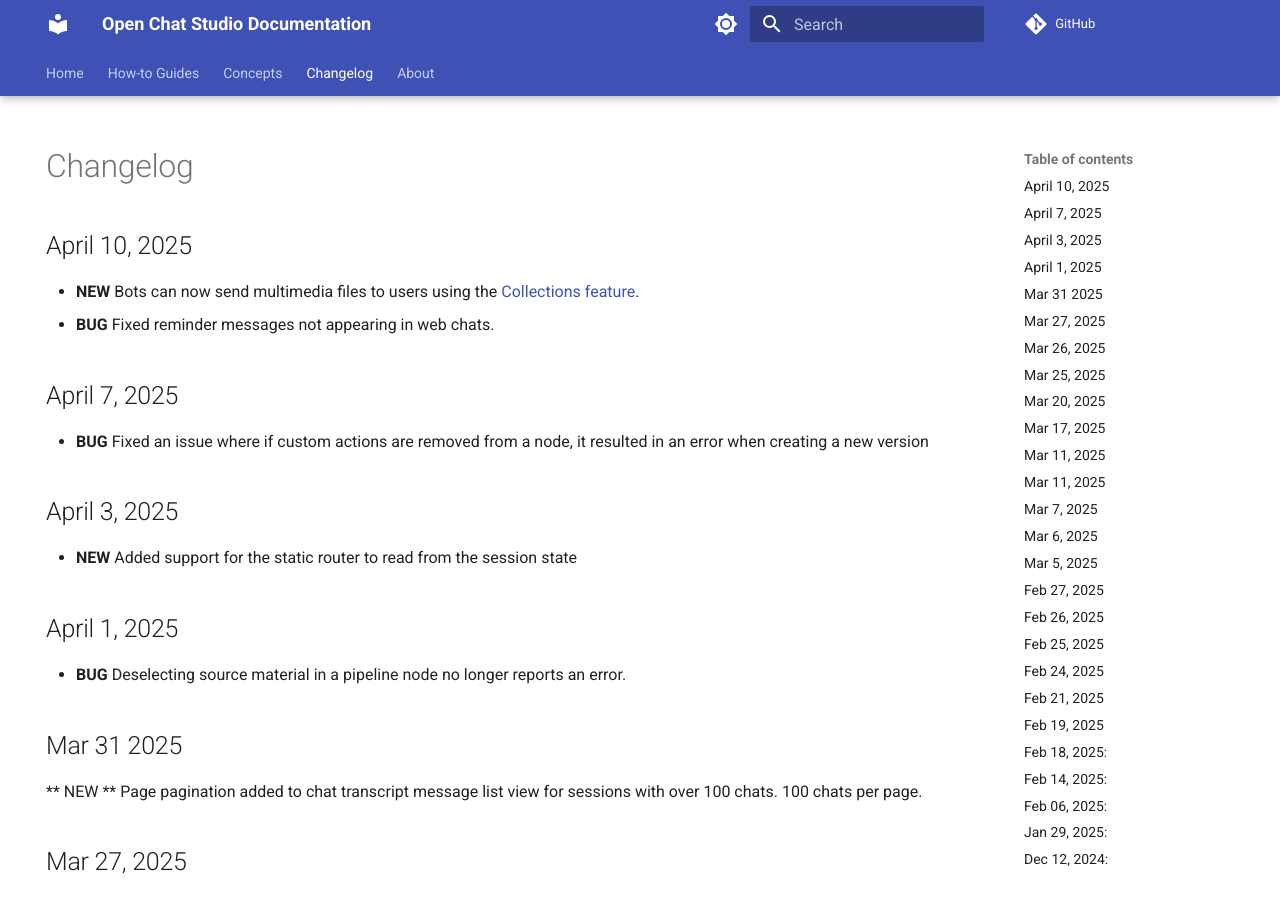
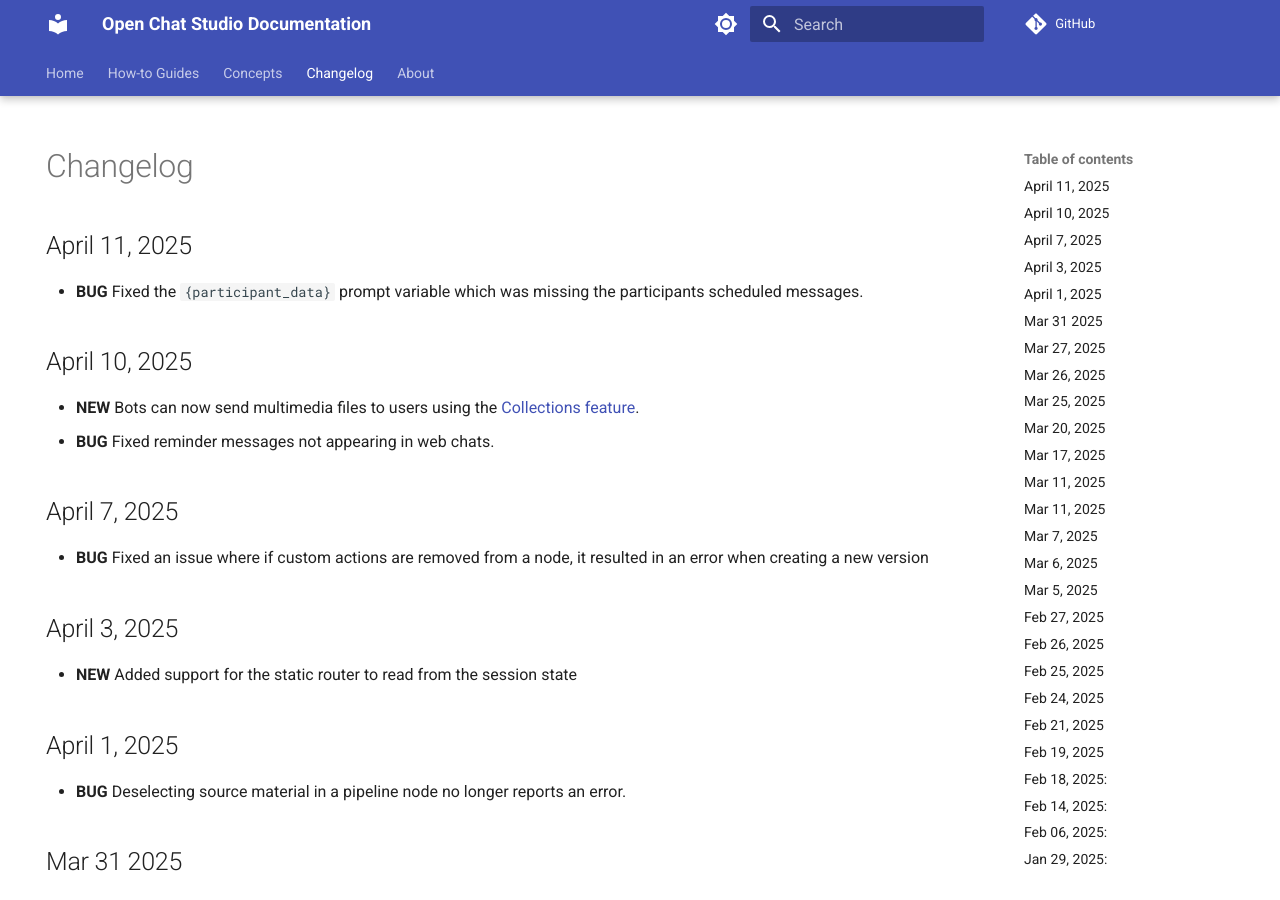
Before and after one commit to dimagi/open-chat-studio-docs, an MkDocs documentation site: the page built from docs/changelog.md, in a window 1280 px wide and 900 px high. Built offline with MkDocs 1.6.1 and Material for MkDocs 9.7.7, drawn with Linux system fonts in a browser that asks for light colours; emoji names are drawn with the system emoji font; a script that is not in the unit is left out; comment, search, counter and statistics services are not loaded.

Commit message:
Update changelog.md: fix PD scheduled messages
https://github.com/dimagi/open-chat-studio/pull/1447

```diff
--- a/docs/changelog.md
+++ b/docs/changelog.md
@@ -4,6 +4,9 @@
 ---
 
 # Changelog
+
+## April 11, 2025
+* **BUG** Fixed the `{participant_data}` prompt variable which was missing the participants scheduled messages.
 
 ## April 10, 2025
 * **NEW** Bots can now send multimedia files to users using the [Collections feature](./concepts/media_collections.md).
```
